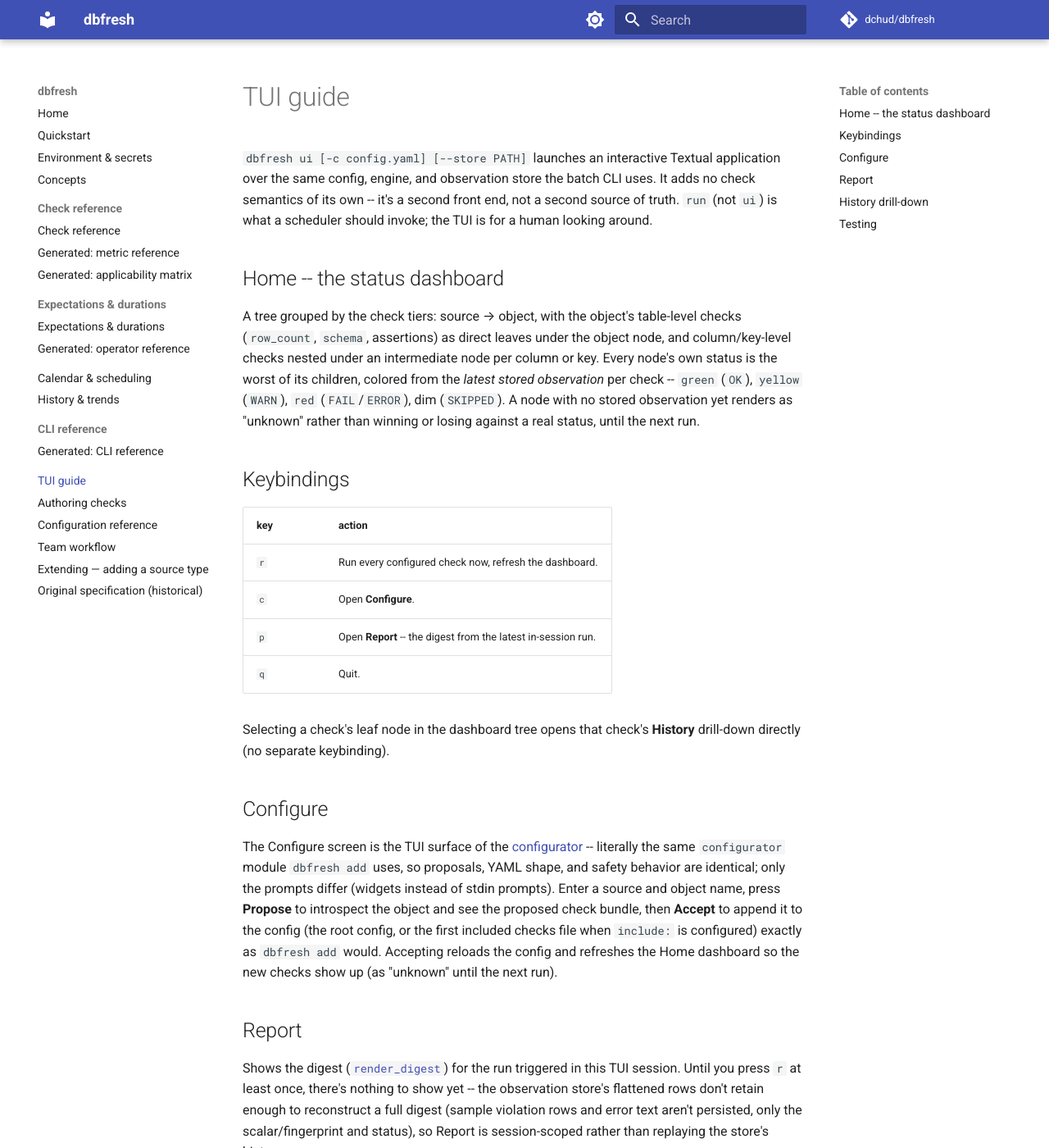
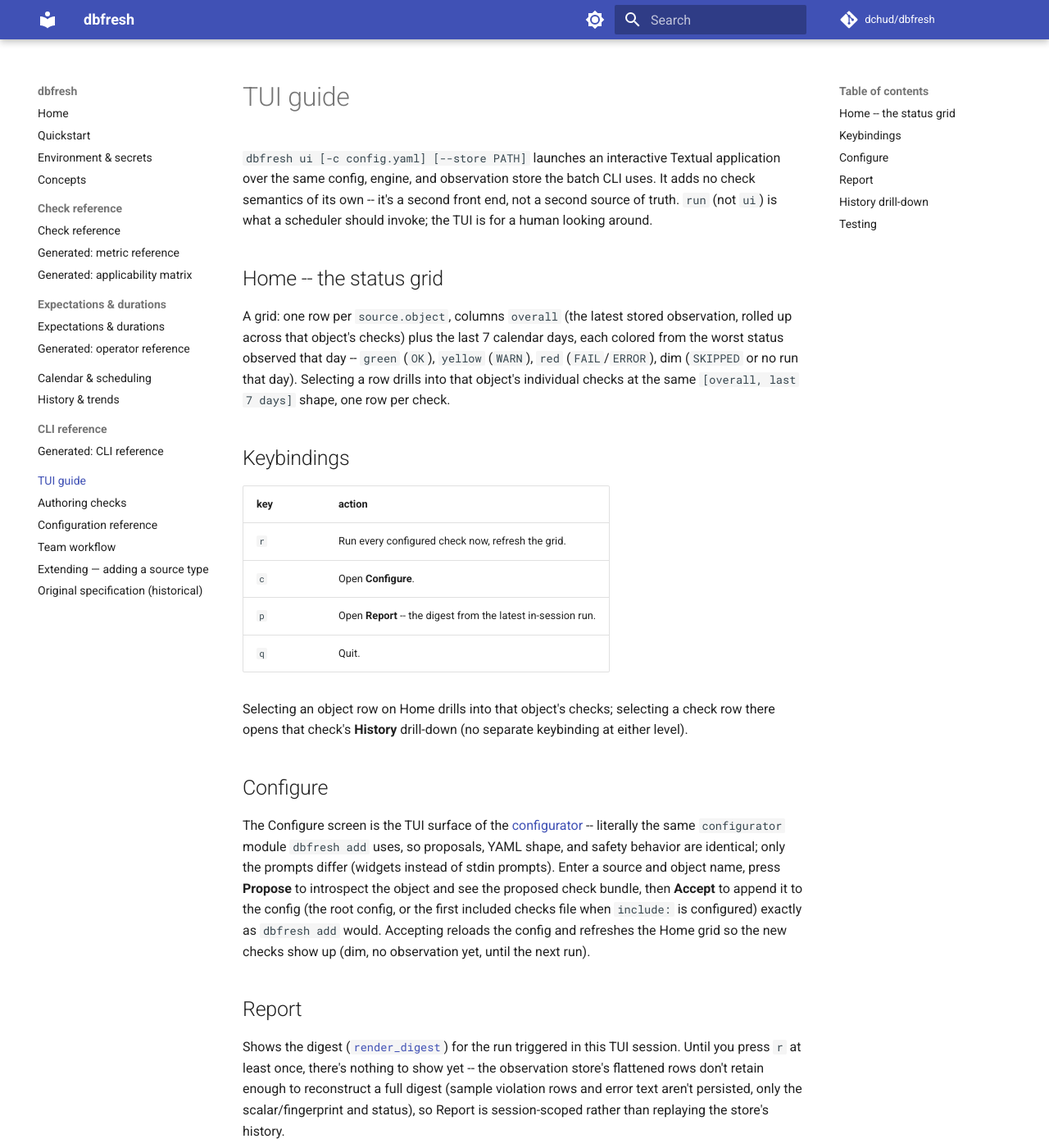
Before and after one commit to dchud/dbfresh, an MkDocs documentation site: the page built from docs/tui.md, in a window 1280 px wide and 1400 px high. Shown: the whole window at 82% size. Built offline with MkDocs 1.6.1 and Material for MkDocs 9.7.7, drawn with Linux system fonts in a browser that asks for light colours; comment, search, counter and statistics services are not loaded; some of the changed text lies outside the part shown.

Commit message:
Update the TUI guide's Home section for the status grid
docs/tui.md still described the old nested tree (leaf nodes, column
groupings, direct History drill-down) after df-bg6 replaced it with a
two-level status grid. Update the Home section, the leaf-selection
note, the Configure section's refresh description, and the Testing
section's "tree labels" phrasing to match.

```diff
--- a/docs/tui.md
+++ b/docs/tui.md
@@ -6,28 +6,27 @@
 end, not a second source of truth. `run` (not `ui`) is what a scheduler
 should invoke; the TUI is for a human looking around.
 
-## Home -- the status dashboard
+## Home -- the status grid
 
-A tree grouped by the check tiers: source → object, with the object's
-table-level checks (`row_count`, `schema`, assertions) as direct leaves
-under the object node, and column/key-level checks nested under an
-intermediate node per column or key. Every node's own status is the worst
-of its children, colored from the *latest stored observation* per check --
-`green` (`OK`), `yellow` (`WARN`), `red` (`FAIL`/`ERROR`), dim (`SKIPPED`).
-A node with no stored observation yet renders as "unknown" rather than
-winning or losing against a real status, until the next run.
+A grid: one row per `source.object`, columns `overall` (the latest stored
+observation, rolled up across that object's checks) plus the last 7
+calendar days, each colored from the worst status observed that day --
+`green` (`OK`), `yellow` (`WARN`), `red` (`FAIL`/`ERROR`), dim (`SKIPPED`
+or no run that day). Selecting a row drills into that object's individual
+checks at the same `[overall, last 7 days]` shape, one row per check.
 
 ## Keybindings
 
 | key | action |
 | --- | --- |
-| `r` | Run every configured check now, refresh the dashboard. |
+| `r` | Run every configured check now, refresh the grid. |
 | `c` | Open **Configure**. |
 | `p` | Open **Report** -- the digest from the latest in-session run. |
 | `q` | Quit. |
 
-Selecting a check's leaf node in the dashboard tree opens that check's
-**History** drill-down directly (no separate keybinding).
+Selecting an object row on Home drills into that object's checks; selecting
+a check row there opens that check's **History** drill-down (no separate
+keybinding at either level).
 
 ## Configure
 
@@ -39,8 +38,8 @@
 and see the proposed check bundle, then **Accept** to append it to the
 config (the root config, or the first included checks file when `include:`
 is configured) exactly as `dbfresh add` would. Accepting reloads the config
-and refreshes the Home dashboard so the new checks show up (as "unknown"
-until the next run).
+and refreshes the Home grid so the new checks show up (dim, no observation
+yet, until the next run).
 
 ## Report
 
@@ -61,5 +60,5 @@
 ## Testing
 
 The TUI is exercised with Textual's `App.run_test()` / `Pilot` harness:
-simulated key presses and widget queries, asserting on the rendered tree
-labels, screen contents, and navigation -- no real terminal required.
+simulated key presses and widget queries, asserting on rendered grid
+cells, screen contents, and navigation -- no real terminal required.
```
